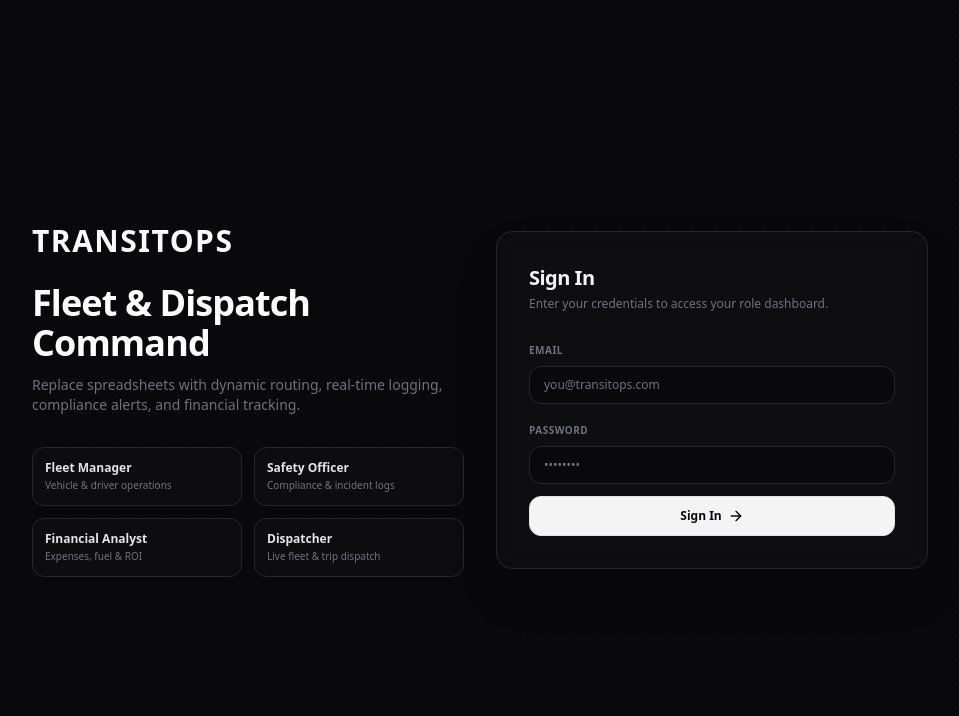
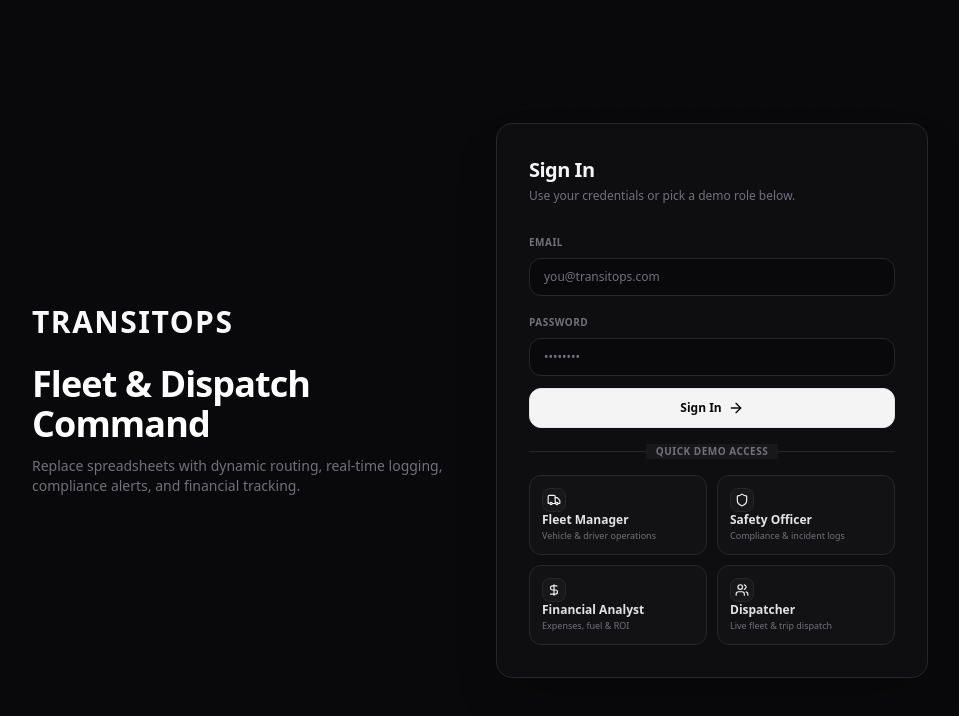
Before and after one commit to sanjeevirajanramajayam/TransitOps-Odoo, a React app in the folder frontend/: page / in a window 1280 px wide. Shown: the top 716 px of the page, without its empty margins (160-1119 px from the left). Built offline with nearby package versions, Linux system fonts and the light colour scheme; the HTML template or start-up script is replaced by a standard one.

Commit message:
feat(auth): restore quick demo login buttons backed by real API with seeded demo users

```diff
--- a/frontend/src/components/auth/LoginPage.jsx
+++ b/frontend/src/components/auth/LoginPage.jsx
@@ -1,37 +1,52 @@
 import { useState } from 'react'
 import { Card, CardHeader, CardTitle, CardDescription, CardContent } from '@/components/ui/card'
 import { Button } from '@/components/ui/button'
-import { ArrowRight, AlertTriangle, Loader2 } from 'lucide-react'
+import { ArrowRight, AlertTriangle, Loader2, Shield, Truck, Users, DollarSign } from 'lucide-react'
+
+const DEMO_CREDENTIALS = {
+  'Fleet Manager':     { email: 'fleet@transitops.com',    password: 'demo1234' },
+  'Safety Officer':    { email: 'safety@transitops.com',   password: 'demo1234' },
+  'Financial Analyst': { email: 'finance@transitops.com',  password: 'demo1234' },
+  'Dispatcher':        { email: 'dispatch@transitops.com', password: 'demo1234' },
+}
+
+const ROLES = [
+  { name: 'Fleet Manager',     desc: 'Vehicle & driver operations', icon: Truck },
+  { name: 'Safety Officer',    desc: 'Compliance & incident logs',  icon: Shield },
+  { name: 'Financial Analyst', desc: 'Expenses, fuel & ROI',        icon: DollarSign },
+  { name: 'Dispatcher',        desc: 'Live fleet & trip dispatch',  icon: Users },
+]
+
+async function callLogin(email, password) {
+  const res = await fetch('http://localhost:5000/api/v1/auth/login', {
+    method: 'POST',
+    headers: { 'Content-Type': 'application/json' },
+    body: JSON.stringify({ email, password }),
+  })
+  return res.json()
+}
 
 export default function LoginPage({ onLogin }) {
   const [email, setEmail] = useState('')
   const [password, setPassword] = useState('')
   const [error, setError] = useState('')
   const [loading, setLoading] = useState(false)
+  const [quickLoading, setQuickLoading] = useState(null)
 
   const handleSubmit = async (e) => {
     e.preventDefault()
     setError('')
-
     if (!email.trim() || !password.trim()) {
       setError('Please fill in all fields')
       return
     }
-
     setLoading(true)
     try {
-      const res = await fetch('http://localhost:5000/api/v1/auth/login', {
-        method: 'POST',
-        headers: { 'Content-Type': 'application/json' },
-        body: JSON.stringify({ email: email.trim(), password }),
-      })
-      const data = await res.json()
-
+      const data = await callLogin(email.trim(), password)
       if (!data.success) {
         setError(data.message || 'Login failed')
         return
       }
-
       onLogin(data.data.user, data.data.token)
     } catch {
       setError('Network error: Could not reach the server')
@@ -40,11 +55,30 @@ export default function LoginPage({ onLogin }) {
     }
   }
 
+  const handleQuickLogin = async (roleName) => {
+    setError('')
+    setQuickLoading(roleName)
+    const creds = DEMO_CREDENTIALS[roleName]
+    try {
+      const data = await callLogin(creds.email, creds.password)
+      if (!data.success) {
+        setError(`Demo login failed: ${data.message}`)
+        return
+      }
+      onLogin(data.data.user, data.data.token)
+    } catch {
+      setError('Network error: Could not reach the server')
+    } finally {
+      setQuickLoading(null)
+    }
+  }
+
   return (
     <div className="min-h-screen bg-zinc-950 text-zinc-100 flex flex-col items-center justify-center p-4 md:p-8 relative overflow-hidden select-none">
       <div className="absolute inset-0 bg-[radial-gradient(#ffffff03_1px,transparent_1px)] bg-[size:24px_24px]"></div>
 
       <div className="w-full max-w-4xl grid grid-cols-1 md:grid-cols-2 gap-8 items-center relative z-10">
+        {/* Left — branding */}
         <div className="space-y-6 text-center md:text-left">
           <span className="font-black text-3xl tracking-wider text-zinc-50 uppercase block select-none">
             TransitOps
@@ -57,30 +91,19 @@ export default function LoginPage({ onLogin }) {
               Replace spreadsheets with dynamic routing, real-time logging, compliance alerts, and financial tracking.
             </p>
           </div>
-          <div className="hidden md:grid grid-cols-2 gap-3 pt-2">
-            {[
-              { label: 'Fleet Manager', desc: 'Vehicle & driver operations' },
-              { label: 'Safety Officer', desc: 'Compliance & incident logs' },
-              { label: 'Financial Analyst', desc: 'Expenses, fuel & ROI' },
-              { label: 'Dispatcher', desc: 'Live fleet & trip dispatch' },
-            ].map(r => (
-              <div key={r.label} className="p-3 rounded-xl border border-zinc-800 bg-zinc-900/30 space-y-0.5">
-                <span className="text-xs font-bold text-zinc-200 block">{r.label}</span>
-                <span className="text-[10px] text-zinc-500 block">{r.desc}</span>
-              </div>
-            ))}
-          </div>
         </div>
 
-        <div className="space-y-6">
+        {/* Right — login card */}
+        <div className="space-y-4">
           <Card className="bg-zinc-900/40 backdrop-blur border-zinc-800 text-zinc-100 shadow-2xl p-2 rounded-2xl">
             <CardHeader className="space-y-1">
               <CardTitle className="text-xl font-bold tracking-tight">Sign In</CardTitle>
               <CardDescription className="text-zinc-500 text-xs">
-                Enter your credentials to access your role dashboard.
+                Use your credentials or pick a demo role below.
               </CardDescription>
             </CardHeader>
             <CardContent className="space-y-4">
+              {/* Email / Password form */}
               <form onSubmit={handleSubmit} className="space-y-3">
                 <div className="space-y-1.5">
                   <label className="text-[10px] uppercase font-bold text-zinc-500 tracking-wider">Email</label>
@@ -114,7 +137,7 @@ export default function LoginPage({ onLogin }) {
 
                 <Button
                   type="submit"
-                  disabled={loading}
+                  disabled={loading || !!quickLoading}
                   className="w-full bg-zinc-100 text-zinc-950 hover:bg-zinc-200 font-bold rounded-xl py-2.5 text-xs flex items-center justify-center gap-1.5 border border-zinc-200 disabled:opacity-60"
                 >
                   {loading
@@ -123,6 +146,45 @@ export default function LoginPage({ onLogin }) {
                   }
                 </Button>
               </form>
+
+              {/* Divider */}
+              <div className="relative my-1">
+                <div className="absolute inset-0 flex items-center">
+                  <div className="w-full border-t border-zinc-800"></div>
+                </div>
+                <div className="relative flex justify-center text-[10px] uppercase font-bold tracking-wider text-zinc-500">
+                  <span className="bg-zinc-900 px-2.5">Quick Demo Access</span>
+                </div>
+              </div>
+
+              {/* Quick-select role buttons — call real API */}
+              <div className="grid grid-cols-2 gap-2.5">
+                {ROLES.map((role) => {
+                  const Icon = role.icon
+                  const isThisLoading = quickLoading === role.name
+                  return (
+                    <button
+                      key={role.name}
+                      disabled={loading || !!quickLoading}
+                      onClick={() => handleQuickLogin(role.name)}
+                      className="p-3 text-left border border-zinc-800 rounded-xl bg-zinc-900/50 hover:border-zinc-700 hover:bg-zinc-900 transition-all flex flex-col justify-between h-20 group disabled:opacity-50 disabled:cursor-not-allowed"
+                    >
+                      <div className="flex items-center justify-between w-full">
+                        <div className="p-1 rounded-lg bg-zinc-900 border border-zinc-800 text-zinc-100">
+                          {isThisLoading
+                            ? <Loader2 className="h-3.5 w-3.5 animate-spin" />
+                            : <Icon className="h-3.5 w-3.5" />
+                          }
+                        </div>
+                      </div>
+                      <div className="space-y-0.5">
+                        <span className="font-bold text-xs text-zinc-200 block">{role.name}</span>
+                        <span className="text-[9px] text-zinc-500 block leading-tight">{role.desc}</span>
+                      </div>
+                    </button>
+                  )
+                })}
+              </div>
             </CardContent>
           </Card>
         </div>
```
Also changed, not shown: 1 other file (tests, documents, lock files or other folders).
